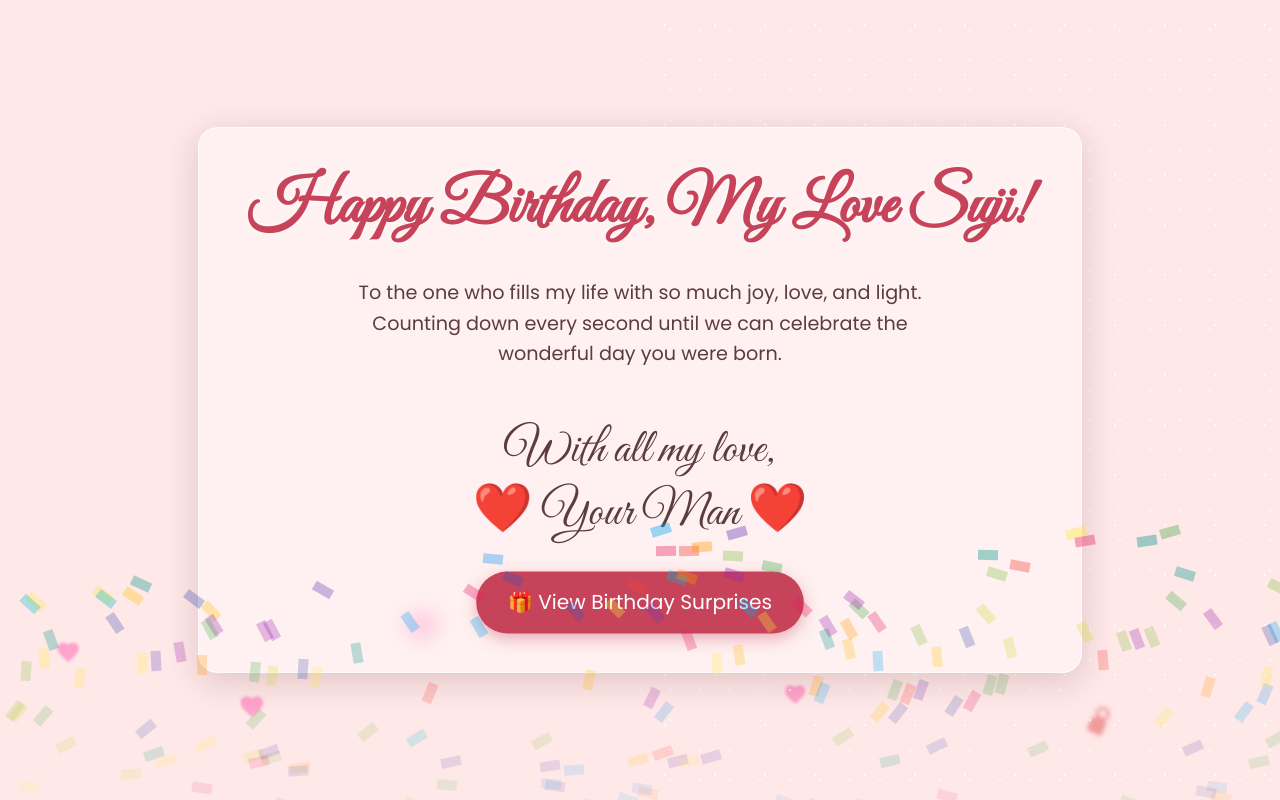
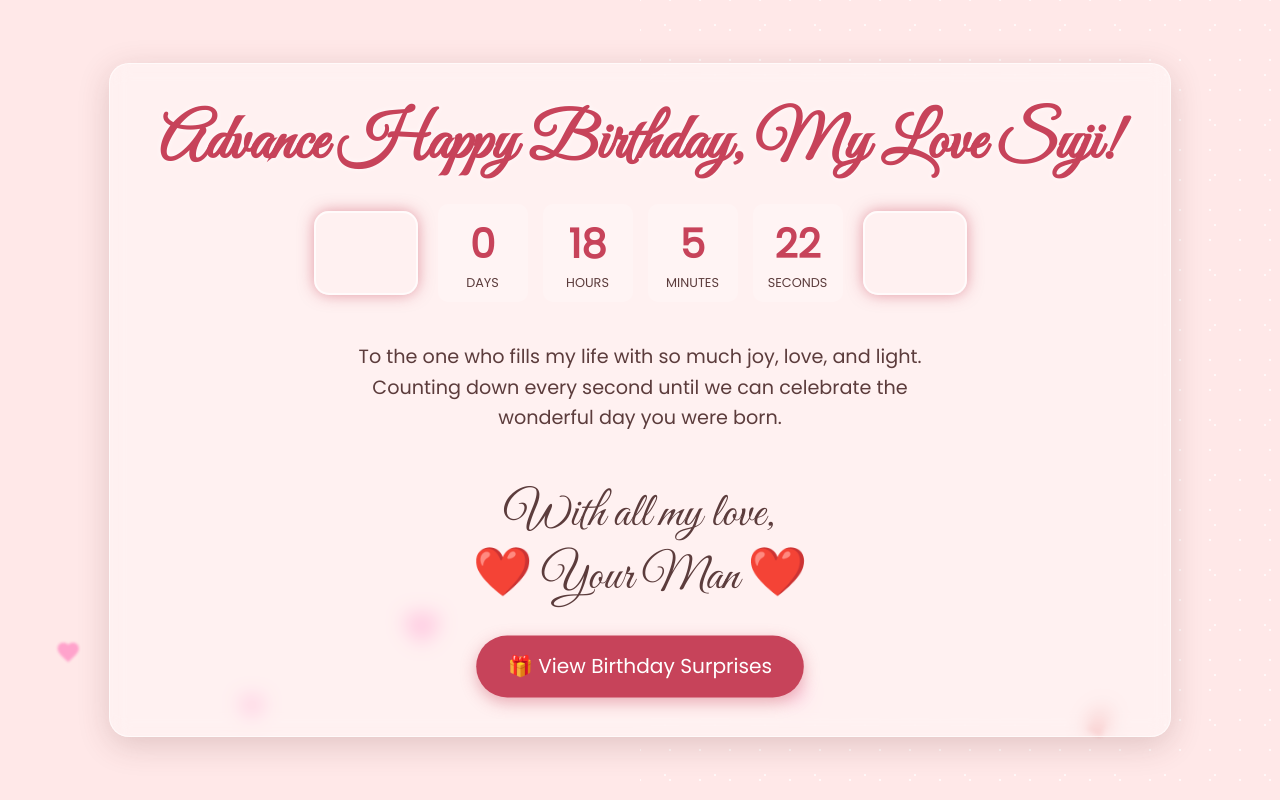
Before and after one commit to Hemanthbalaaji28/Birthdaywishes, a plain HTML site: page index.html in a window 1280 px wide. Drawn offline with Linux system fonts and the light colour scheme; grey boxes are pictures that could not be loaded.

Commit message:
Update index.html

```diff
--- a/index.html
+++ b/index.html
@@ -67,7 +67,7 @@
         </a>
     </div>
     <script>
-        const birthday = new Date('2025-07-28T00:00:00');
+        const birthday = new Date('2025-08-05T00:00:00');
         const birthdayName = "My Love Suji";
         const daysEl = document.getElementById('days');
         const hoursEl = document.getElementById('hours');
@@ -141,4 +141,5 @@
         createFloatingParticles();
     </script>
 </body>
+
 </html>
```
